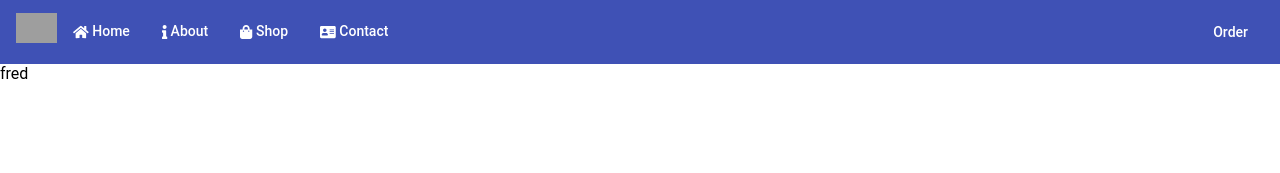
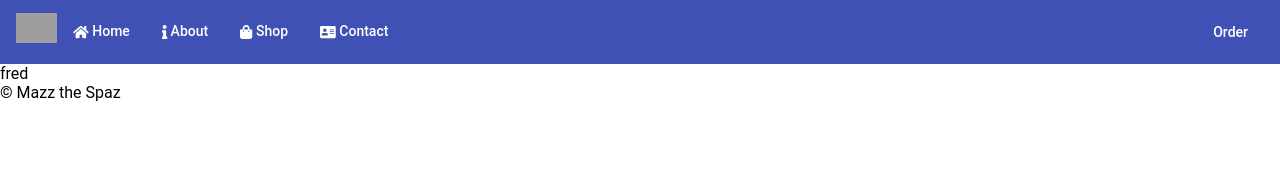
Before and after one commit to stevemerch/stap, an Angular app: page /home in a window 1280 px wide. Shown: the top 173 px of the page. Built offline with nearby package versions, Linux system fonts and the light colour scheme; grey boxes are pictures that could not be loaded.

Commit message:
test no actions

```diff
--- a/src/app/app.component.html
+++ b/src/app/app.component.html
@@ -1,2 +1,3 @@
 <app-header></app-header>
 <router-outlet></router-outlet>
+<footer>© Mazz the Spaz</footer>
```
